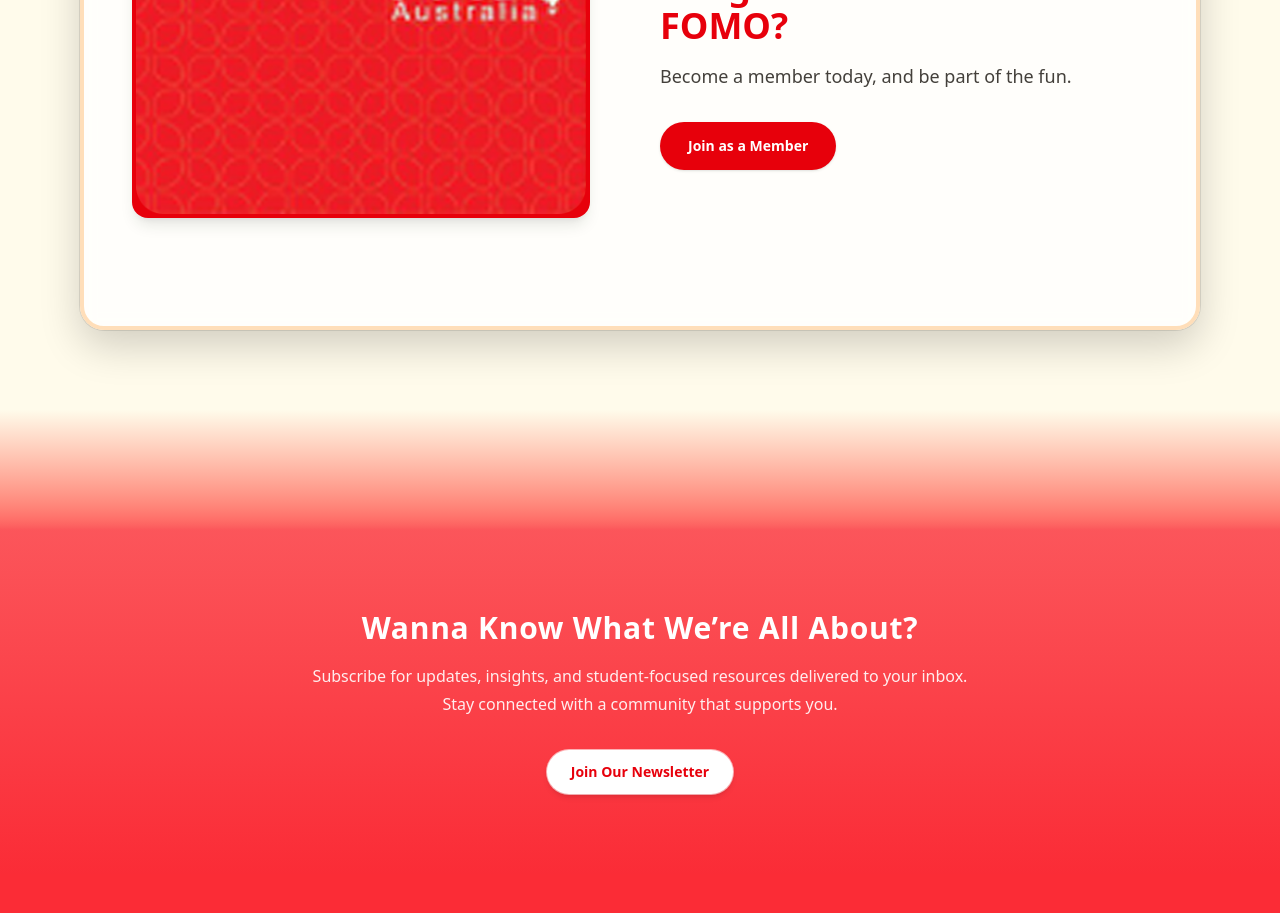
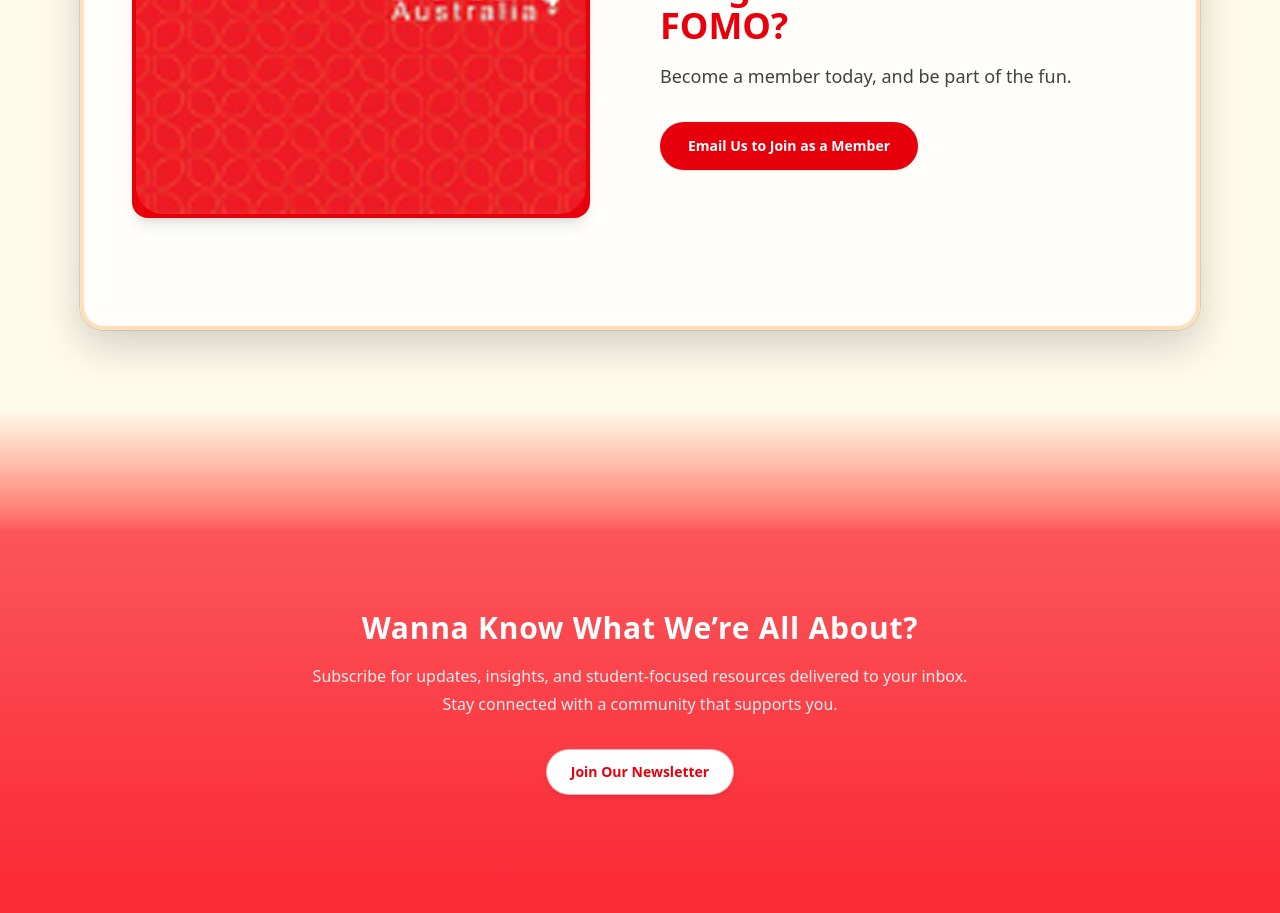
Before and after one commit to isansw-org/isansw-website, a Next.js app: page / in a window 1280 px wide. Shown: the part 4080-4993 px from the top of the page. Built offline with nearby package versions, Linux system fonts and the light colour scheme.

Commit message:
fix: fixed the endpoint of memberships and newsletter through email

```diff
--- a/app/MembershipAndNewsletter.tsx
+++ b/app/MembershipAndNewsletter.tsx
@@ -41,10 +41,10 @@ export default function MembershipAndNewsletter() {
                 </p>
 
                 <a
-                  href="/membership"
+                  href="mailto: medkomppiansw@gmail.com"
                   className="mt-8 inline-flex items-center rounded-full bg-red-600 px-7 py-3.5 text-sm font-semibold text-white shadow transition hover:-translate-y-0.5 focus:outline-none focus:ring-4 focus:ring-red-300"
                 >
-                  Join as a Member
+                  Email Us to Join as a Member
                 </a>
               </div>
             </div>
@@ -70,7 +70,7 @@ export default function MembershipAndNewsletter() {
             </p>
 
             <a
-              href="/newsletter"
+              href="mailto: medkomppiansw@gmail.com"
               className="mx-auto mt-8 inline-flex items-center rounded-full bg-white px-6 py-3 text-sm font-semibold text-red-600 shadow-md ring-1 ring-white/60 transition hover:-translate-y-0.5"
             >
               Join Our Newsletter
```
